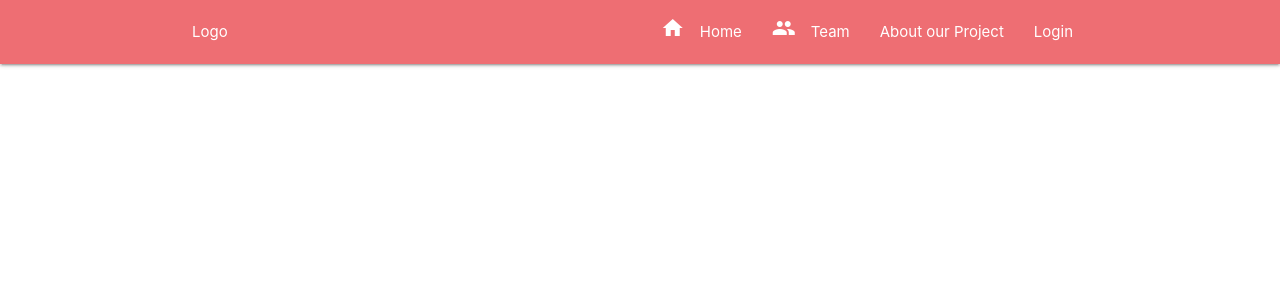
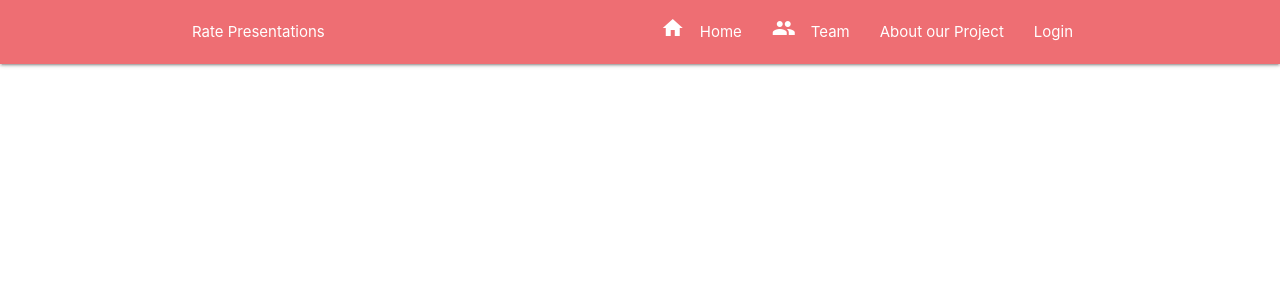
Before and after one commit to Vinniento/semesterwork_alt, a PHP site: page /index.php in a window 1280 px wide. Shown: the top 300 px of the page. Run offline with PHP 8.4, Linux system fonts and the light colour scheme.

Commit message:
Logo entfernt

```diff
--- a/header.php
+++ b/header.php
@@ -38,7 +38,7 @@ session_start();
           <?php endif; ?>
 
         </ul>
-        <a href="#" class="center-align">Logo</a>
+        <a href="#" class="center-align">Rate Presentations</a>
         <ul class="right hide-on-med-and-down">
           <li><a href="index.php"><i class="material-icons left">home</i>Home</a></li>
           <li><a href="team.php"><i class="material-icons left">people</i>Team</a></li>
```
